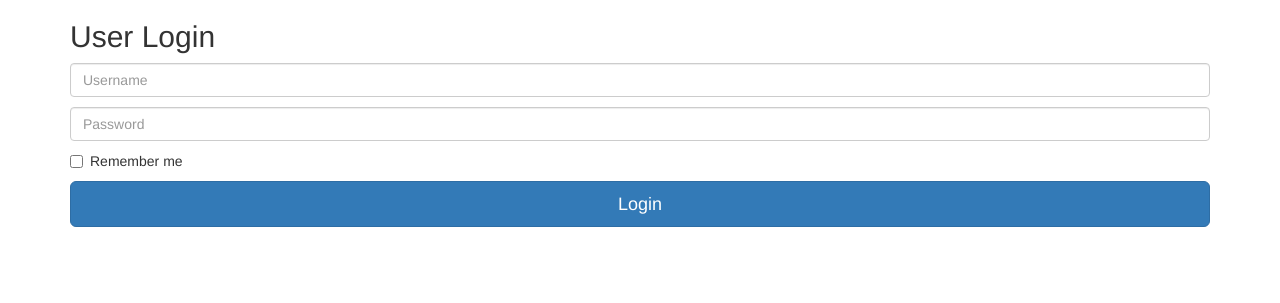
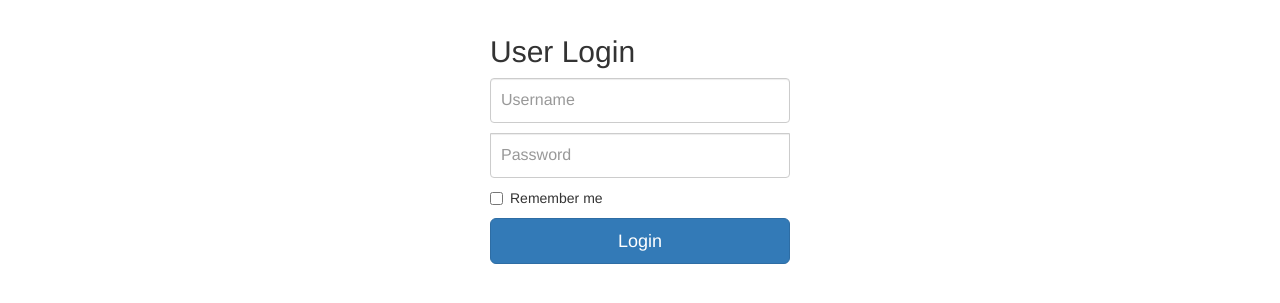
Before and after one commit to teamazim/django_unchained, a Django app: page /constellation/login/ in a window 1280 px wide. Shown: the top 303 px of the page. Run offline with Django 3.2, Linux system fonts and the light colour scheme; some libraries are stand-ins or nearby versions.

Commit message:
merge
merge

```diff
--- /dev/null
+++ b/constellation/static/constellation/css/login.css
@@ -0,0 +1,41 @@
+@@ -0,0 +1,40 @@
+body {
+  padding-top: 40px;
+  padding-bottom: 40px;
+  background-color: #eee;
+}
+
+.form-signin {
+  max-width: 330px;
+  padding: 15px;
+  margin: 0 auto;
+}
+.form-signin .form-signin-heading,
+.form-signin .checkbox {
+  margin-bottom: 10px;
+}
+.form-signin .checkbox {
+  font-weight: normal;
+}
+.form-signin .form-control {
+  position: relative;
+  height: auto;
+  -webkit-box-sizing: border-box;
+     -moz-box-sizing: border-box;
+          box-sizing: border-box;
+  padding: 10px;
+  font-size: 16px;
+}
+.form-signin .form-control:focus {
+  z-index: 2;
+}
+.form-signin input[type="email"] {
+  margin-bottom: -1px;
+  border-bottom-right-radius: 0;
+  border-bottom-left-radius: 0;
+}
+.form-signin input[type="password"] {
+  margin-bottom: 10px;
+  border-top-left-radius: 0;
+  border-top-right-radius: 0;
+}
--- a/constellation/templates/constellation/login.html
+++ b/constellation/templates/constellation/login.html
@@ -12,6 +12,7 @@
       <p>Your username and password didn't match.
         Please try again.</p>
     {% endif %}
+    <form method="post" action=".">
 	{% csrf_token %}
       <p><label for="id_username"  class="sr-only">Username:</label>
         <input type="text" name="username" class="form-control" placeholder="Username"/>
@@ -25,5 +26,8 @@
       </div>
       <input type="submit" class="btn btn-lg btn-primary btn-block" value="Login" />
     </form>
+  </body>
+</html>
+
   </div>
 {% endblock %}
```
Also changed, not shown: constellation/templates/constellation/landing_page.html (+57 -1 lines), constellation/templates/cover.html (deleted, +0 -92 lines).
